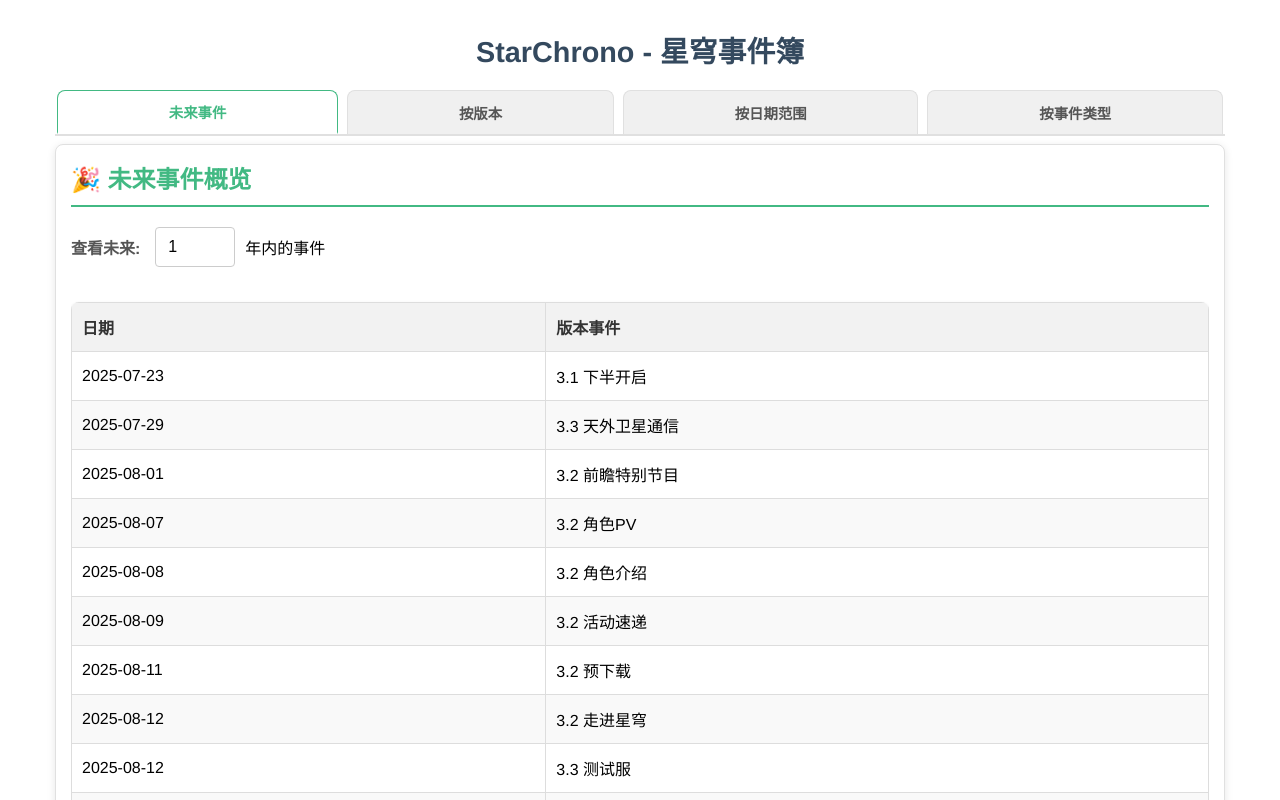
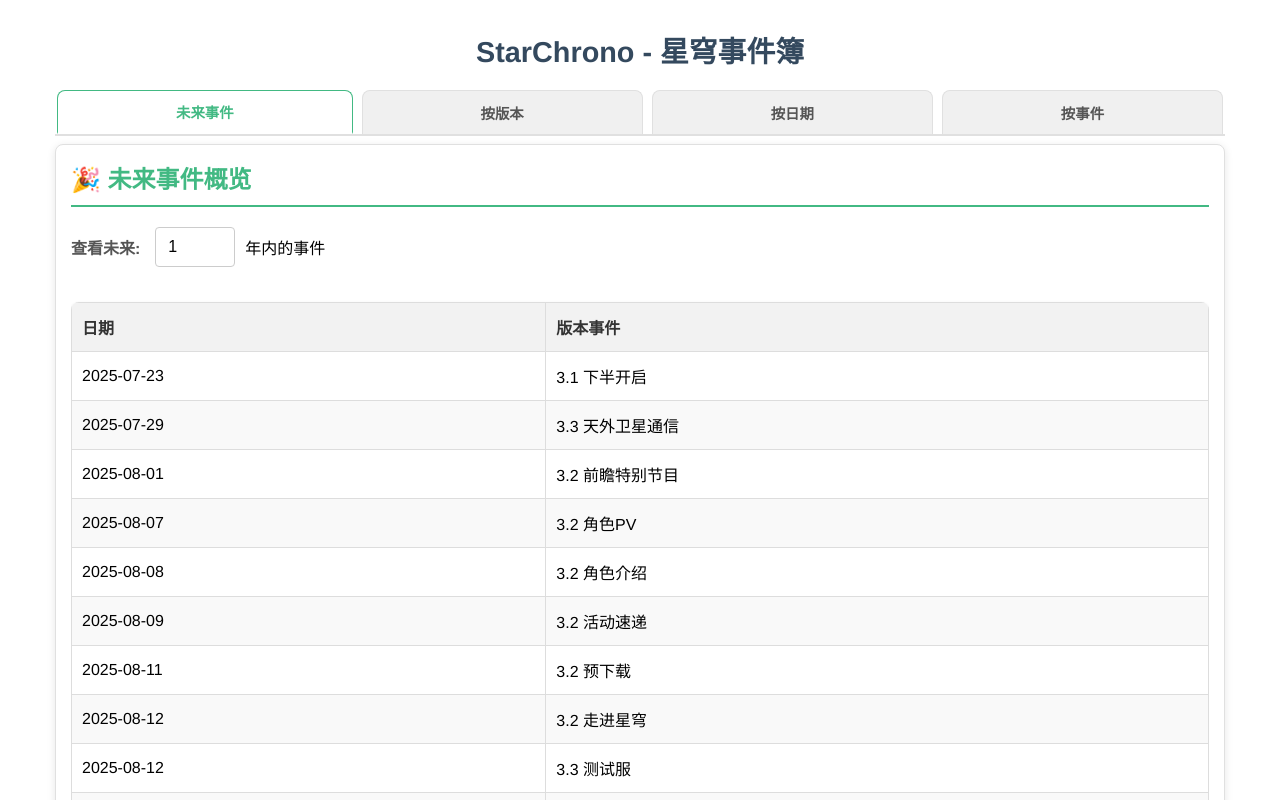
Before and after one commit to moyanj/star-chrono, a Vue app: page / in a window 1280 px wide. Shown: the top 800 px of the page. Built offline with nearby package versions, Linux system fonts and the light colour scheme.

Commit message:
refactor(App.vue): 简化日期和事件类型标签文本

```diff
--- a/src/App.vue
+++ b/src/App.vue
@@ -96,10 +96,10 @@ function setTab(tabName: string) {
         按版本
       </button>
       <button :class="{ 'active': activeTab === 'date' }" @click="setTab('date')" class="tab-button">
-        按日期范围
+        按日期
       </button>
       <button :class="{ 'active': activeTab === 'eventType' }" @click="setTab('eventType')" class="tab-button">
-        按事件类型
+        按事件
       </button>
     </div>
 
```
